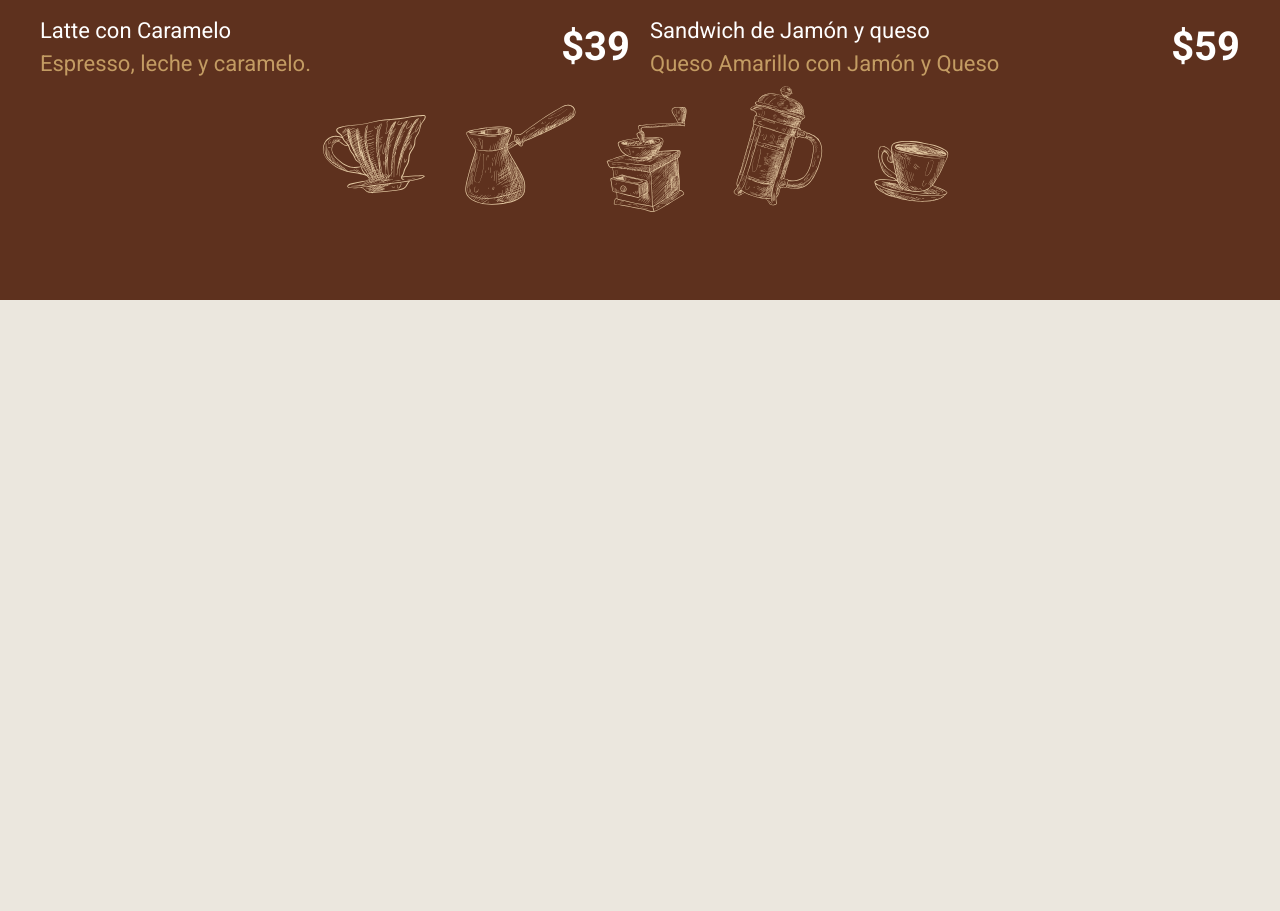
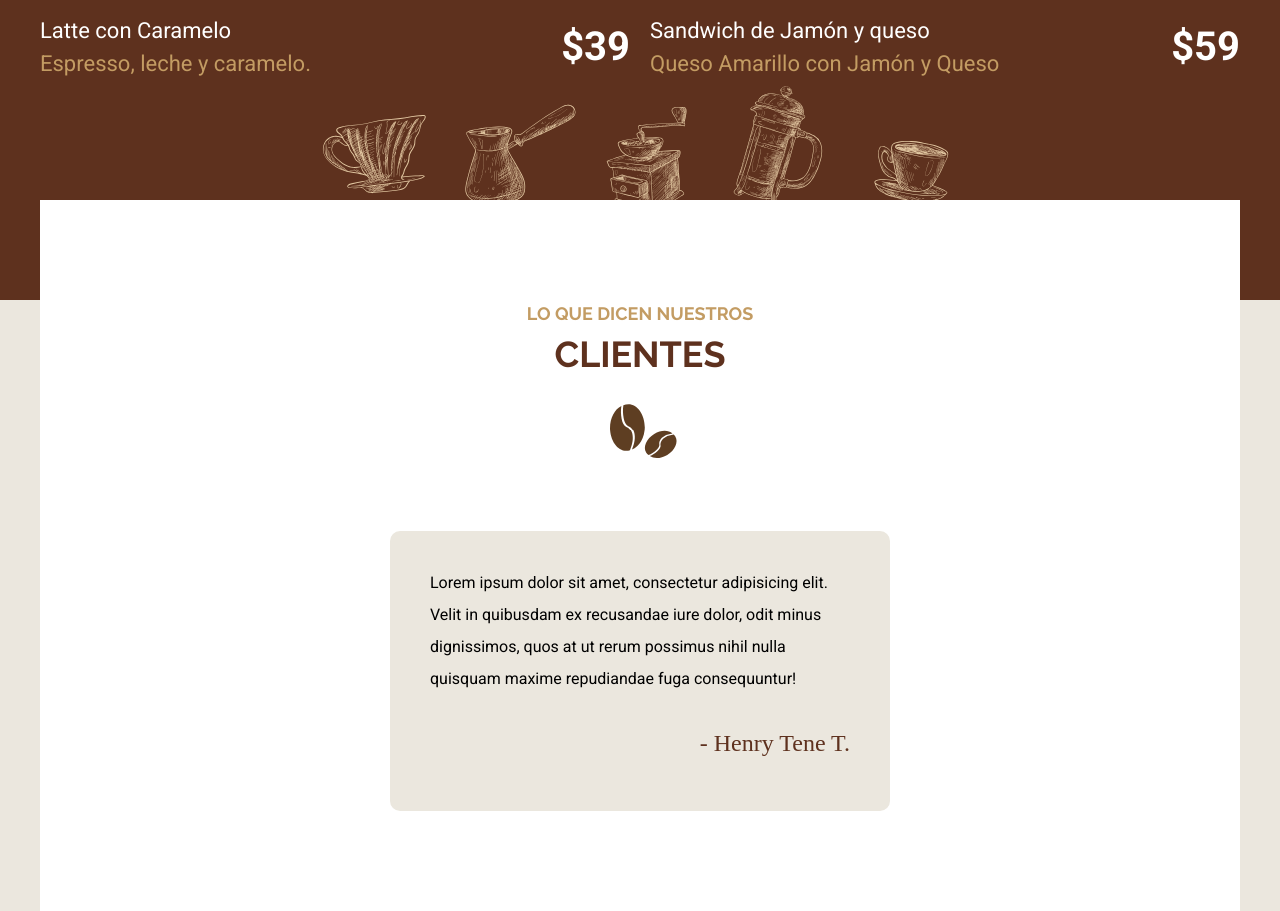
Before and after one commit to HenryTene/Cafeteria-sass-gulp, a website: page index.html in a window 1280 px wide. Shown: the part 4114-5025 px from the top of the page. Before the commit the page ends 4414 px from the top, so only its background shows below. Drawn offline with nearby package versions, Linux system fonts and the light colour scheme; files that its build step writes are made by us from their sources; files whose address does not match are found by name; a web font is replaced by a local one.

Commit message:
:sparkles: Se añade la parte de testimoniales con su respectivo codigo css

```diff
--- a/index.html
+++ b/index.html
@@ -211,5 +211,16 @@
         </section>
       </div>
     </section>
+    <section class="nuestros-testimoniales contenedor bg-white margin-negativo-10">
+      <h2><span>Lo que dicen nuestros</span>Clientes</h2>
+      <div class="testimonial">
+        <p> Lorem ipsum dolor sit amet, consectetur adipisicing elit. Velit in quibusdam ex recusandae iure dolor, odit minus dignissimos, quos at ut rerum possimus nihil nulla quisquam maxime repudiandae fuga consequuntur! </p>
+        <p class="autor">
+          - Henry Tene T.
+        </p>
+      </div>
+
+    </section>
+
   </body>
 </html>
--- a/src/scss/base/_utilidades.scss
+++ b/src/scss/base/_utilidades.scss
@@ -6,3 +6,9 @@
 .bg-primario{
     background-color: v.$primario;
 }
+.bg-white{
+    background-color: v.$blanco;
+}
+.margin-negativo-10{
+    margin-top: -10rem;
+}
--- a/src/scss/inicio/_index.scss
+++ b/src/scss/inicio/_index.scss
@@ -2,3 +2,4 @@
 @forward 'iconos';
 @forward 'galeria';
 @forward 'menu';
+@forward 'testimoniales';
--- /dev/null
+++ b/src/scss/inicio/_testimoniales.scss
@@ -0,0 +1,27 @@
+@use "base/variables" as v;
+@use "base/mixins" as m;
+
+.nuestros-testimoniales {
+  padding: 10rem 2rem;
+
+  @include m.tablet {
+    padding: 10rem;
+  }
+
+  .testimonial{
+    background-color: v.$cafeClaro;
+    padding: 2rem 4rem;
+    max-width: 50rem;
+    margin:  0 auto;
+    border-radius: 1rem;
+
+    .autor{
+        text-align: right;
+        font-size: 2.4rem;
+        color: v.$primario;
+        font-family: v.$fuenteCursiva;
+    }
+
+}
+
+}
```
